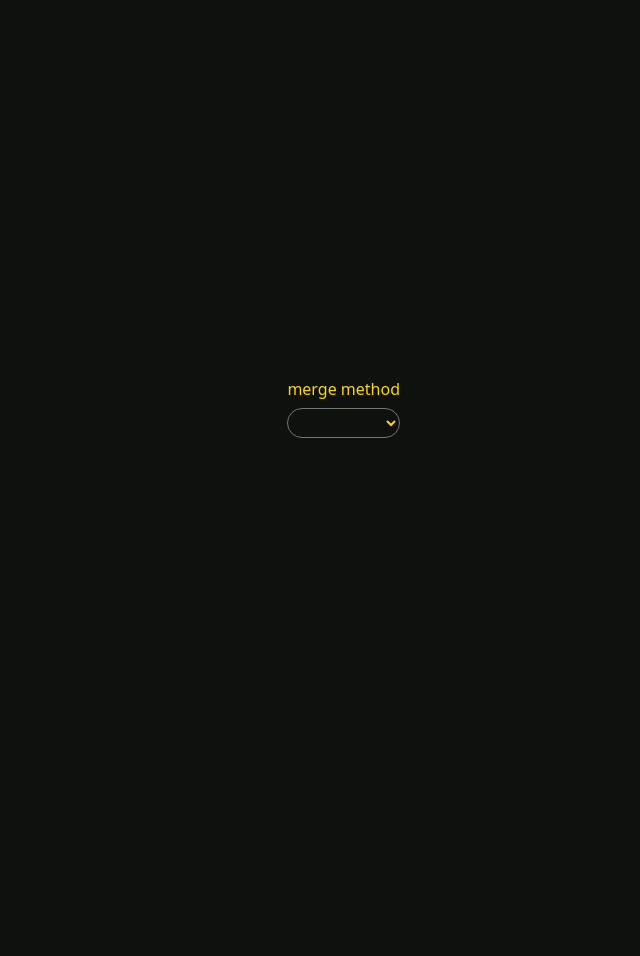
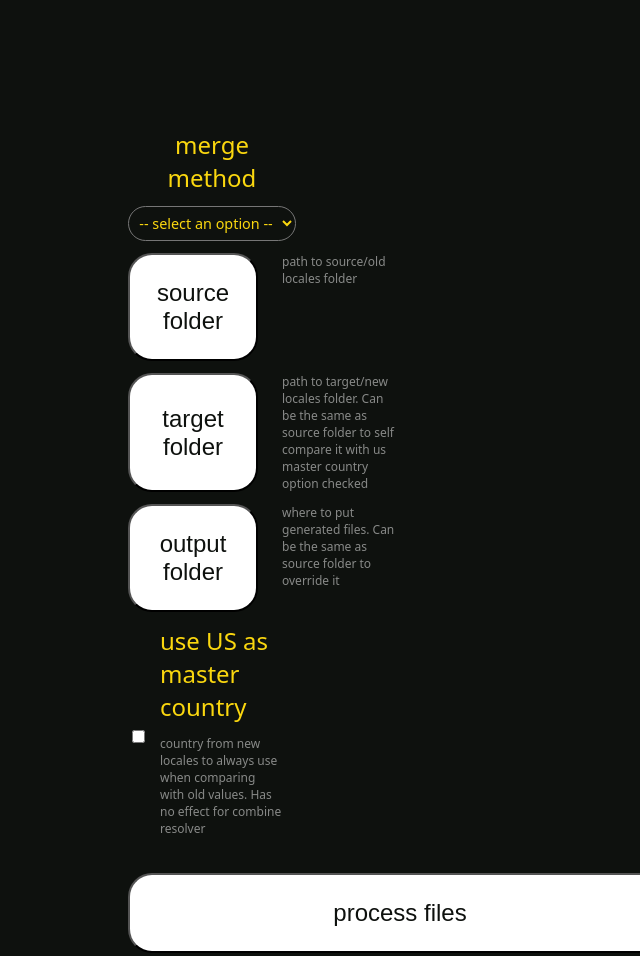
Before and after one commit to Stranget0/translation-merge, an Electron app: page index.html in a window 800 px wide. Shown: the whole page, without its empty margins (0-640 px from the left). Before the commit the page ends 816 px from the top, so only its background shows below. Drawn offline with Linux system fonts and the light colour scheme.

Commit message:
Add form poc

```diff
--- a/index.html
+++ b/index.html
@@ -1,5 +1,6 @@
 <!DOCTYPE html>
 <html lang="en">
+
 <head>
 	<meta charset="UTF-8" />
 	<meta http-equiv="X-UA-Compatible" content="IE=edge" />
@@ -10,6 +11,7 @@
 			--color-bg: hsl(120, 10%, 6%);
 			--color-accent: hsl(51, 96%, 52%);
 			--color-primary: white;
+			font-size: 1.5rem;
 		}
 
 		body {
@@ -29,6 +31,10 @@
 			padding: 5rem;
 		}
 
+		main>*+* {
+			margin-top: 1rem;
+		}
+
 		b,
 		mark,
 		i,
@@ -41,25 +47,62 @@
 			color: var(--color-accent);
 		}
 
+		button {
+			width: 100%;
+			padding: 1rem;
+			border-radius: 1rem;
+			font-size: 1rem;
+			background-color: var(--color-primary);
+			color: var(--color-bg);
+		}
+
+		button:is(:hover, :focus-visible) {
+			background-color: var(--color-accent);
+		}
+
 		select {
 			border-radius: 1rem;
 			padding: 0.25rem;
 		}
+
 		option {
 			text-align: center;
+		}
+
+		.flex,
+		.row,
+		.col {
+			display: flex;
+		}
+
+		.row,
+		.col {
+			gap: .5em;
+		}
+
+		.row {
+			flex-direction: row;
+		}
+
+		.col {
+			flex-direction: column;
 		}
 
 		.two-col {
 			display: grid;
 			grid-template-columns: 1fr 1fr;
+			width: 100%;
+			justify-items: space-between;
+			align-content: center;
+		}
+
+		.gap {
+			gap: .5em;
 		}
 
 		.input {
-        display: flex;
-        flex-direction: column;
 			justify-content: center;
 			gap: 0.5rem;
-        max-width: fit-content;
 
 			color: var(--color-accent);
 		}
@@ -68,6 +111,7 @@
 			color: var(--color-accent);
 			background-color: var(--color-bg);
 			font-family: inherit;
+			font-size: 0.6rem;
 		}
 
 		.input option {
@@ -75,18 +119,76 @@
 			color: var(--color-accent);
 			border: 1px solid var(--color-accent);
 		}
+
+		.input .description {
+			font-size: 0.5rem;
+			color: var(--color-primary);
+			opacity: 0.5;
+			text-align: left;
+		}
+
+		.checkbox {
+			align-items: center;
+			justify-content: flex-start;
+			width: 100%;
+			text-align: left;
+		}
+
+		.checkbox input {
+			width: 2rem;
+			aspect-ratio: 1/1;
+		}
 	</style>
 </head>
+
 <body>
 	<main>
 		<section class="two-col">
-        <section>
-          <div class="input">
+			<section class="col gap">
+				<div class="input two-col">
+					<div class="col">
 						<label for="resolvers">merge method</label>
-            <select id="resolvers"></select>
+						<select id="resolvers">
+							<option disabled selected value> -- select an option -- </option>
+						</select>
+					</div>
+					<p class="description"></p>
+				</div>
+				<div class="input two-col">
+					<button>source folder</button>
+					<div class="row">
+						<div id="source-path"></div>
+						<div class="description">path to source/old locales folder</div>
+					</div>
+				</div>
+				<div class="input two-col">
+					<button>target folder</button>
+					<div class="row">
+						<div id="target-path"></div>
+						<div class="description">path to target/new locales folder. Can be the same as source folder to self compare it with us master country option checked</div>
+					</div>
+				</div>
+				<div class="input two-col">
+					<button>output folder</button>
+					<div class="row">
+						<div id="output-path"></div>
+						<div class="description">where to put generated files. Can be the same as source folder to override it</div>
+					</div>
+				</div>
+				<div class="two-col">
+					<div class="input checkbox row">
+						<input type="checkbox" id="master-country"></input>
+						<div class="label">
+							<label for="master-country">use US as master country</label>
+							<p class="description">country from new locales to always use when comparing with old values. Has no
+								effect for combine resolver</p>
+						</div>
+					</div>
 				</div>
 			</section>
 		</section>
+		<button type="submit">process files</button>
 	</main>
 </body>
+
 </html>
```
Also changed, not shown: preload.js (+15 -1 lines). Lines whose indentation alone changed are shown as unchanged.
